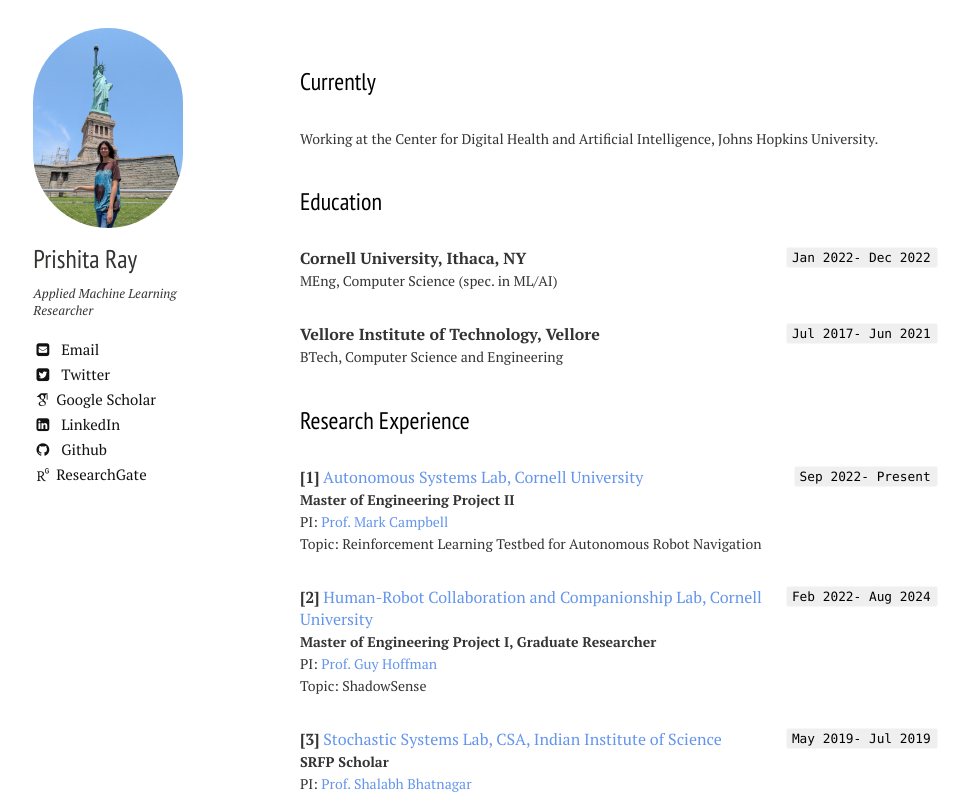
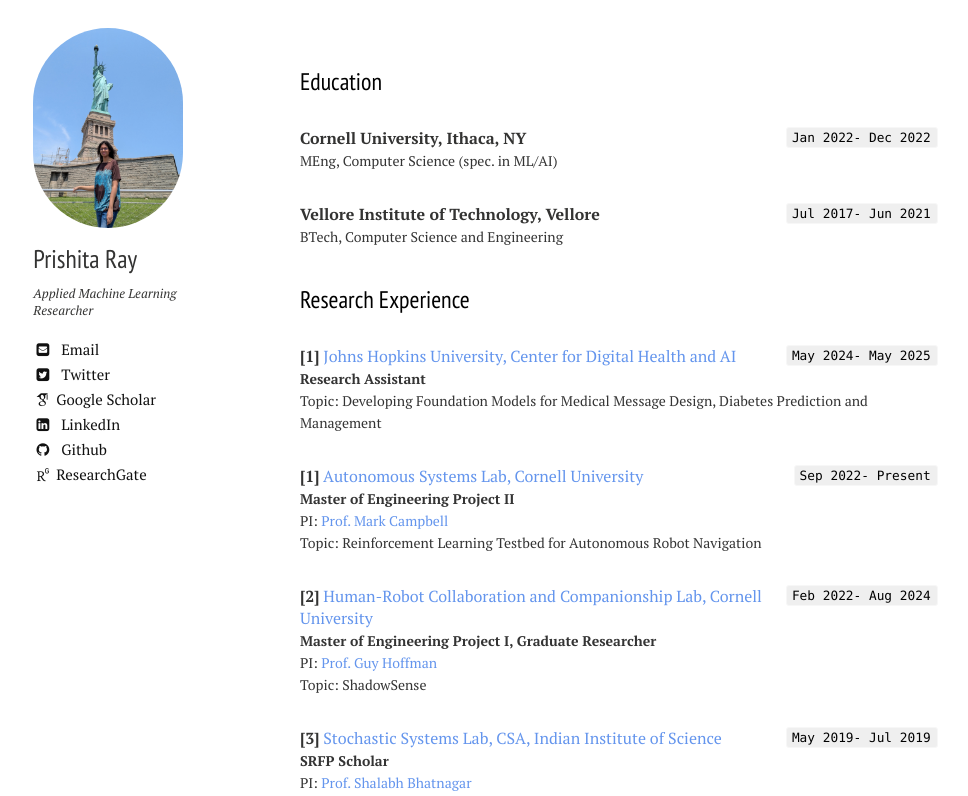
Before and after one commit to PRISHIta123/PRISHIta123.github.io, a Jekyll site: the page built from experience.md, in a window 1280 px wide and 900 px high, cut to the strip 104-900 px from the top of the window. Shown: the whole strip, without its empty margins (20-988 px from the left). Built offline with Jekyll 4.4.1, drawn with Linux system fonts in a browser that asks for light colours; nearby versions of some CDN libraries; some web fonts are replaced.

Commit message:
Update experience.md

```diff
--- a/experience.md
+++ b/experience.md
@@ -4,9 +4,12 @@
 menutitle: Experience
 ---
 <a></a>
+
+<!--
 ## Currently
 
 <a style="font-size: 14px;">Working at the Center for Digital Health and Artificial Intelligence, Johns Hopkins University.</a>
+-->
 
 ## Education
 
@@ -20,6 +23,11 @@
 
 
 ## Research Experience
+
+`May 2024- May 2025`
+<p><b>[1]</b> <a href="https://cdhai.carey.jhu.edu/" style="color: cornflowerblue">Johns Hopkins University, Center for Digital Health and AI</a>
+<br><a style="font-size: 14px;"><b>Research Assistant</b></a>
+<br><a style="font-size: 14px;">Topic: Developing Foundation Models for Medical Message Design, Diabetes Prediction and Management</a></p>
 
 `Sep 2022- Present`
 <p><b>[1]</b> <a href="http://cornell-asl.org/main/index.html" style="color: cornflowerblue">Autonomous Systems Lab, Cornell University</a>
```
